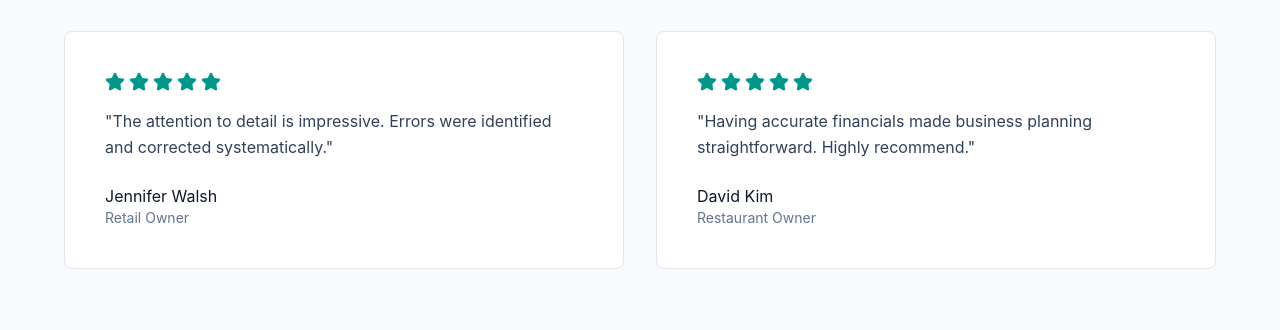
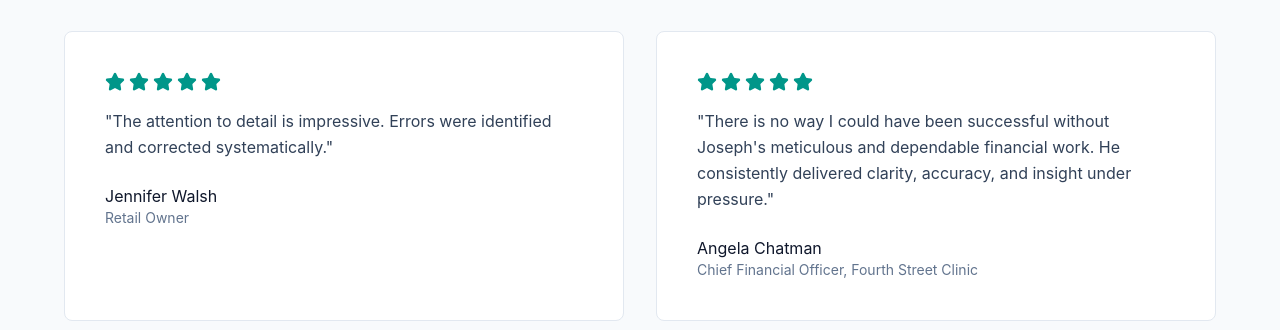
Before and after one commit to klaronda/symmetry-ledger, a React (Vite) app: page /#testimonials in a window 1280 px wide. Before the commit this address led to /#testimonials. Shown: the part 3534-3864 px from the top of the page. Built offline with nearby package versions, Linux system fonts and the light colour scheme; no server answers.

Commit message:
Update fourth testimonial with Angela Chatman quote

```diff
--- a/src/components/Testimonials.tsx
+++ b/src/components/Testimonials.tsx
@@ -17,9 +17,9 @@ const testimonials = [
     business: "Retail Owner"
   },
   {
-    quote: "Having accurate financials made business planning straightforward. Highly recommend.",
-    name: "David Kim",
-    business: "Restaurant Owner"
+    quote: "There is no way I could have been successful without Joseph's meticulous and dependable financial work. He consistently delivered clarity, accuracy, and insight under pressure.",
+    name: "Angela Chatman",
+    business: "Chief Financial Officer, Fourth Street Clinic"
   }
 ];
 
```
